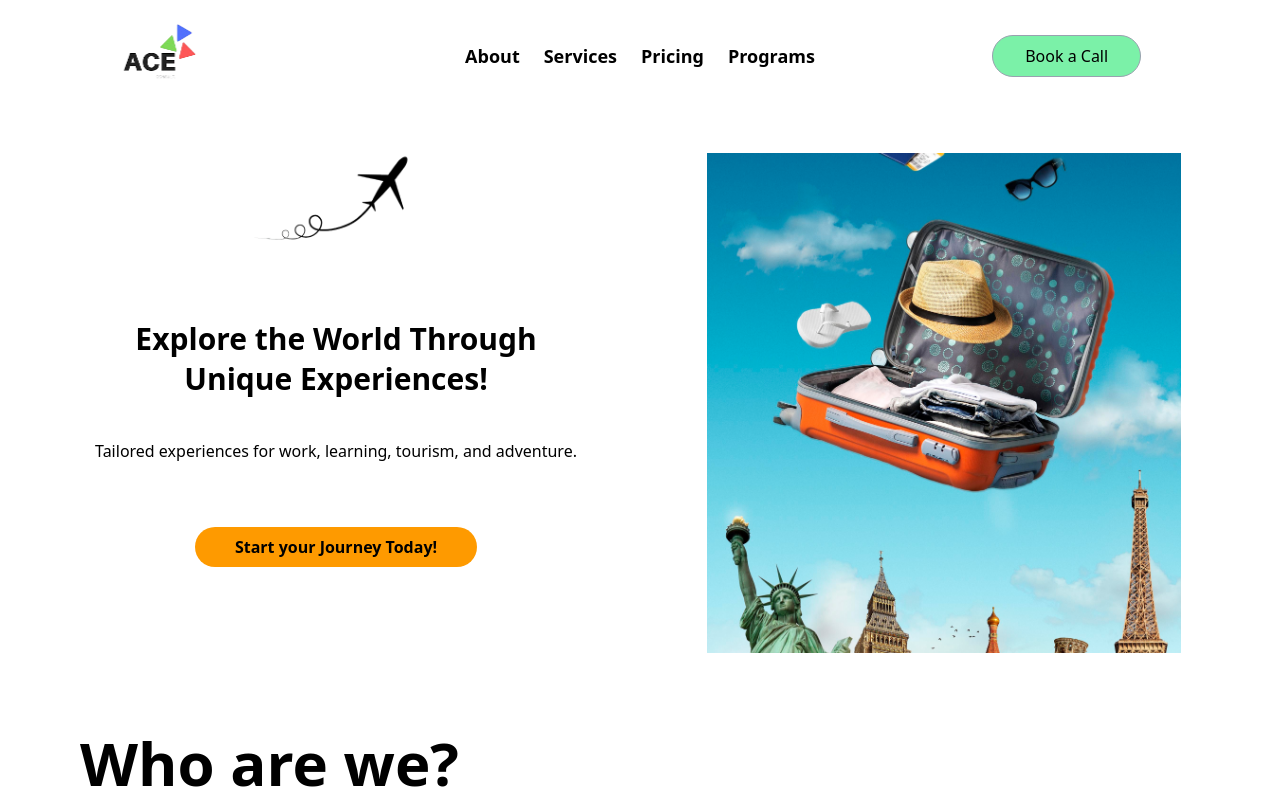
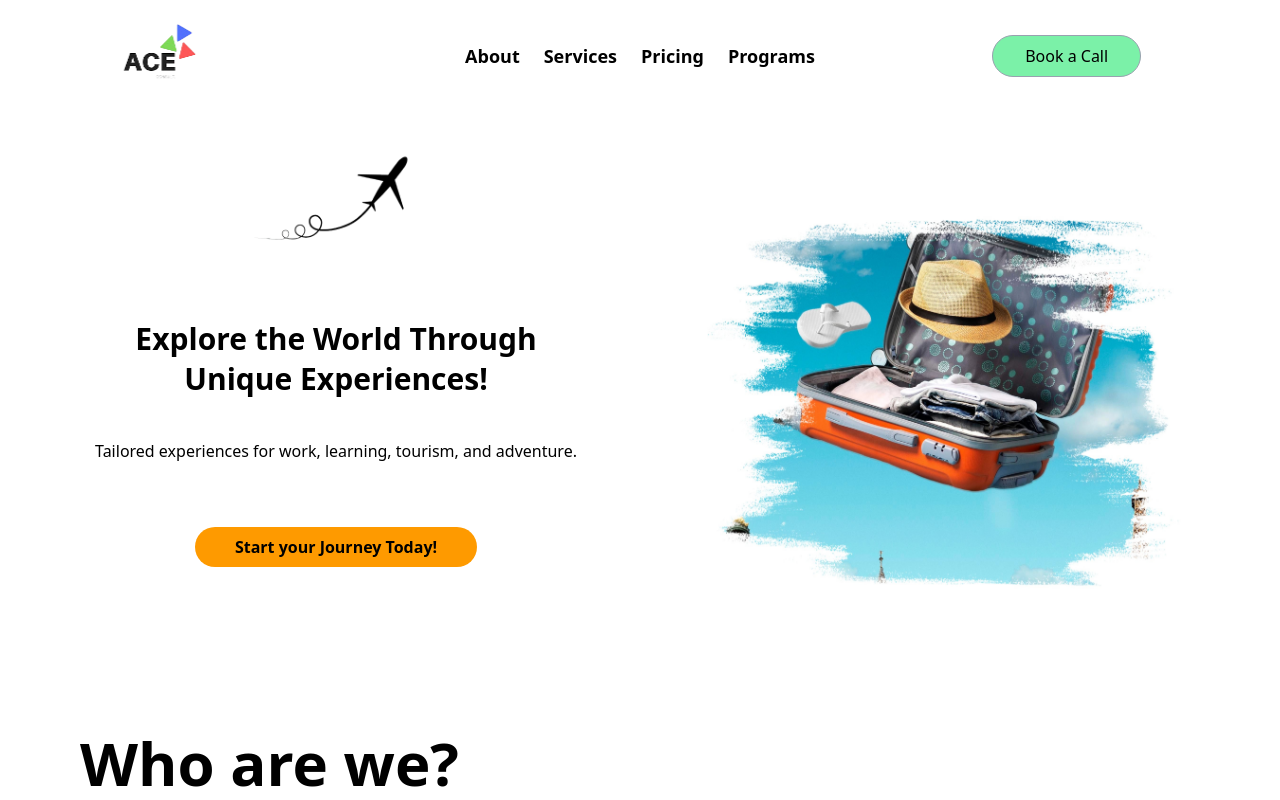
Before and after one commit to Jessica-Agorye/Ace-Edu, a React (Vite) app: page / in a window 1280 px wide. Shown: the top 800 px of the page. Built offline with nearby package versions, Linux system fonts and the light colour scheme.

Commit message:
changed hero image

```diff
--- a/src/sections/Hero.tsx
+++ b/src/sections/Hero.tsx
@@ -29,7 +29,7 @@ const Hero = () => {
         {/* Image section */}
         <div className="mt-10 flex justify-center">
           <img
-            src="/images/travel3.jpg"
+            src="/images/travel5.jpg"
             alt="Travel"
             className="w-full md:w-[80%] h-[300px] md:h-[500px] object-cover"
           />
```
Also changed, not shown: public/images/travel5.jpg (added).
